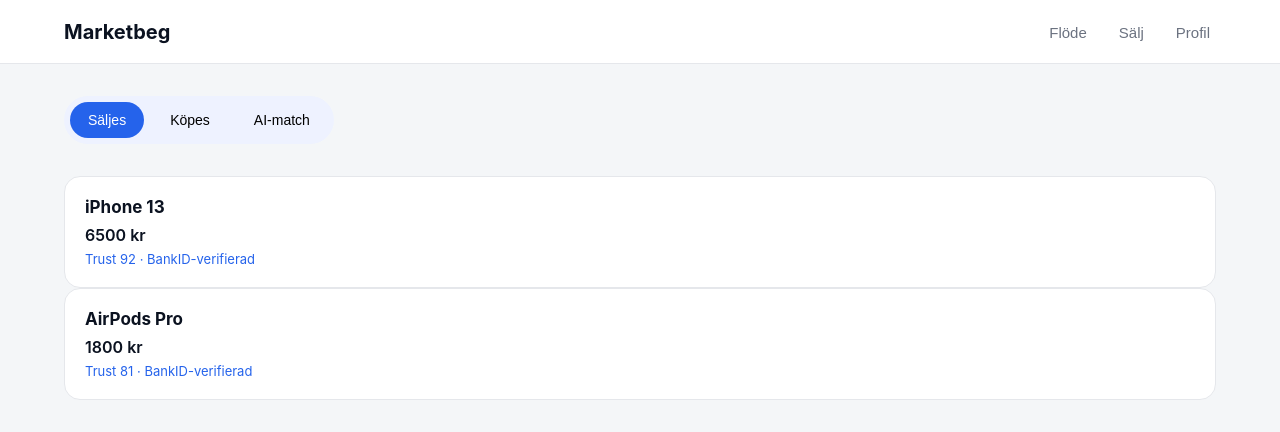
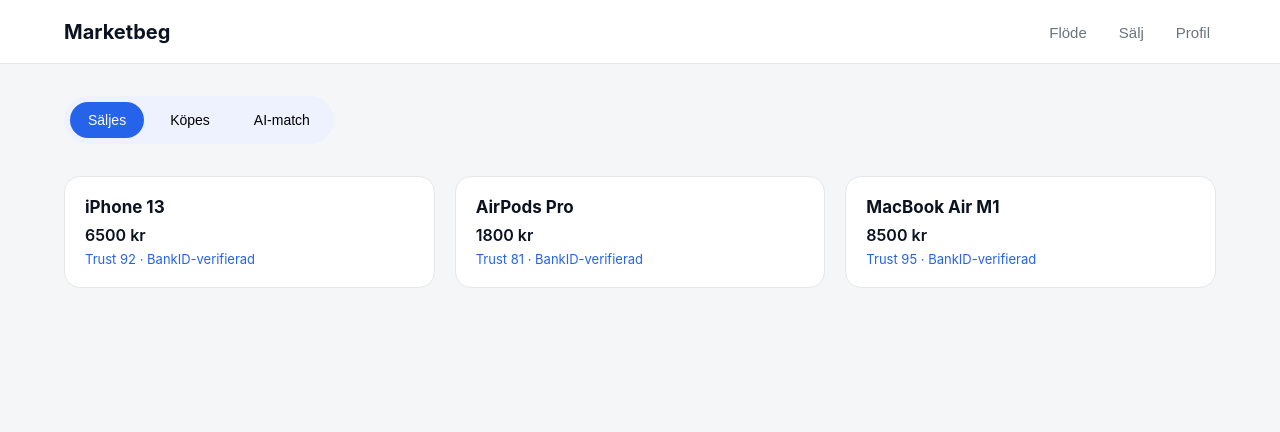
Before and after one commit to gascheckking/marketbeg-appGem, a Next.js app: page /feed in a window 1280 px wide. Shown: the top 432 px of the page. Built offline with nearby package versions, Linux system fonts and the light colour scheme.

Commit message:
Update page.tsx

```diff
--- a/app/feed/page.tsx
+++ b/app/feed/page.tsx
@@ -6,6 +6,7 @@
 const MOCK_LISTINGS = [
   { id: "1", title: "iPhone 13", price: 6500, trust: 92 },
   { id: "2", title: "AirPods Pro", price: 1800, trust: 81 },
+  { id: "3", title: "MacBook Air M1", price: 8500, trust: 95 },
 ];
 
 export default function FeedPage() {
@@ -14,36 +15,30 @@
   return (
     <main className="container">
       <div className="tabs">
-        <button
-          className={tab === "sell" ? "active" : ""}
-          onClick={() => setTab("sell")}
-        >
+        <button className={tab === "sell" ? "active" : ""} onClick={() => setTab("sell")}>
           Säljes
         </button>
-        <button
-          className={tab === "buy" ? "active" : ""}
-          onClick={() => setTab("buy")}
-        >
+        <button className={tab === "buy" ? "active" : ""} onClick={() => setTab("buy")}>
           Köpes
         </button>
-        <button
-          className={tab === "ai" ? "active" : ""}
-          onClick={() => setTab("ai")}
-        >
+        <button className={tab === "ai" ? "active" : ""} onClick={() => setTab("ai")}>
           AI-match
         </button>
       </div>
 
-      {tab !== "ai" &&
-        MOCK_LISTINGS.map((item) => (
-          <FeedCardSell key={item.id} {...item} />
-        ))}
+      {tab !== "ai" && (
+        <div className="grid">
+          {MOCK_LISTINGS.map((item) => (
+            <FeedCardSell key={item.id} {...item} />
+          ))}
+        </div>
+      )}
 
       {tab === "ai" && (
         <div className="card">
           <h3>AI-matchning</h3>
           <p className="muted">
-            Ladda upp ett objekt så hittar vi rätt pris och köpare.
+            Ladda upp ett objekt så matchar vi rätt pris och köpare i Norden.
           </p>
           <button className="primary">Starta AI-analys</button>
         </div>
```
